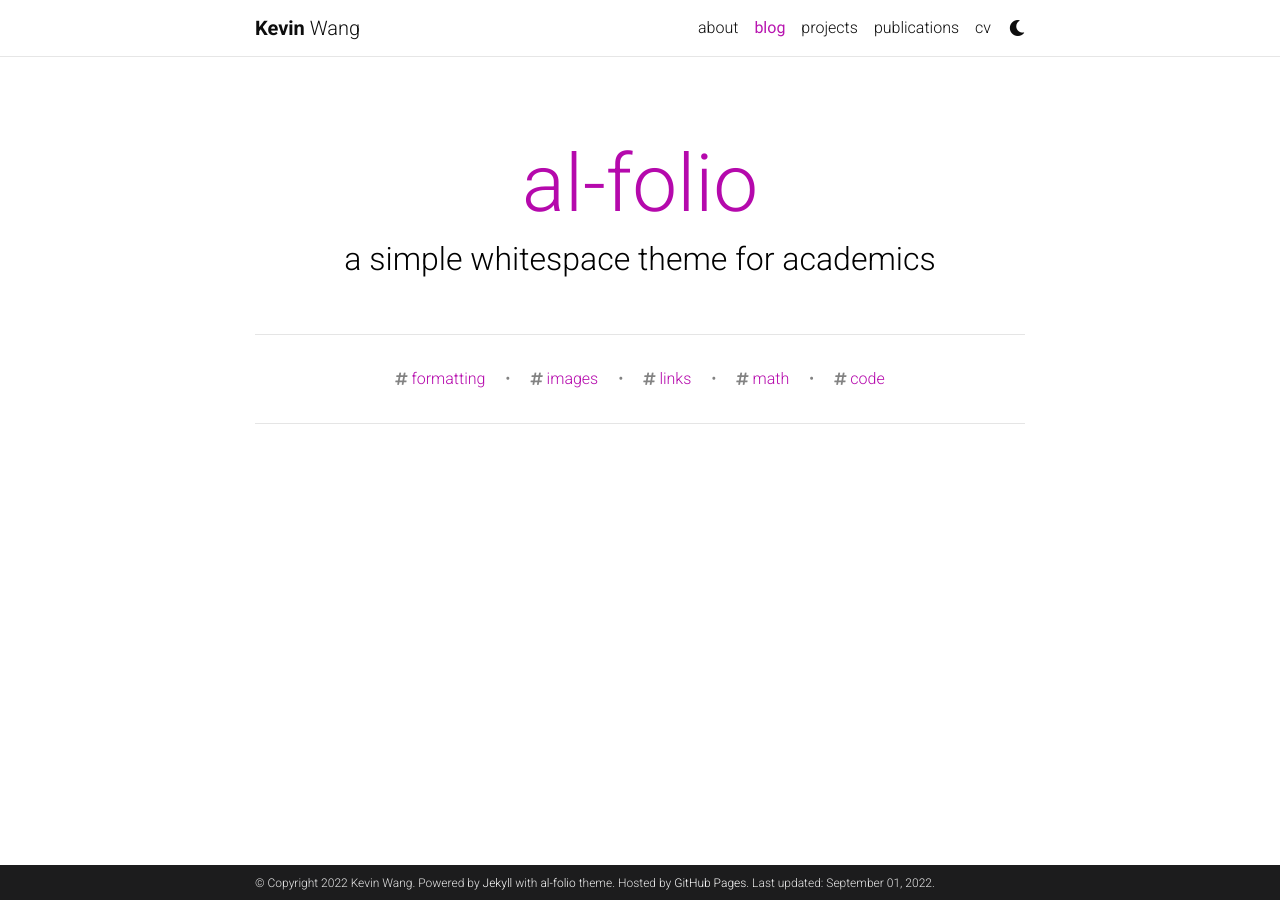
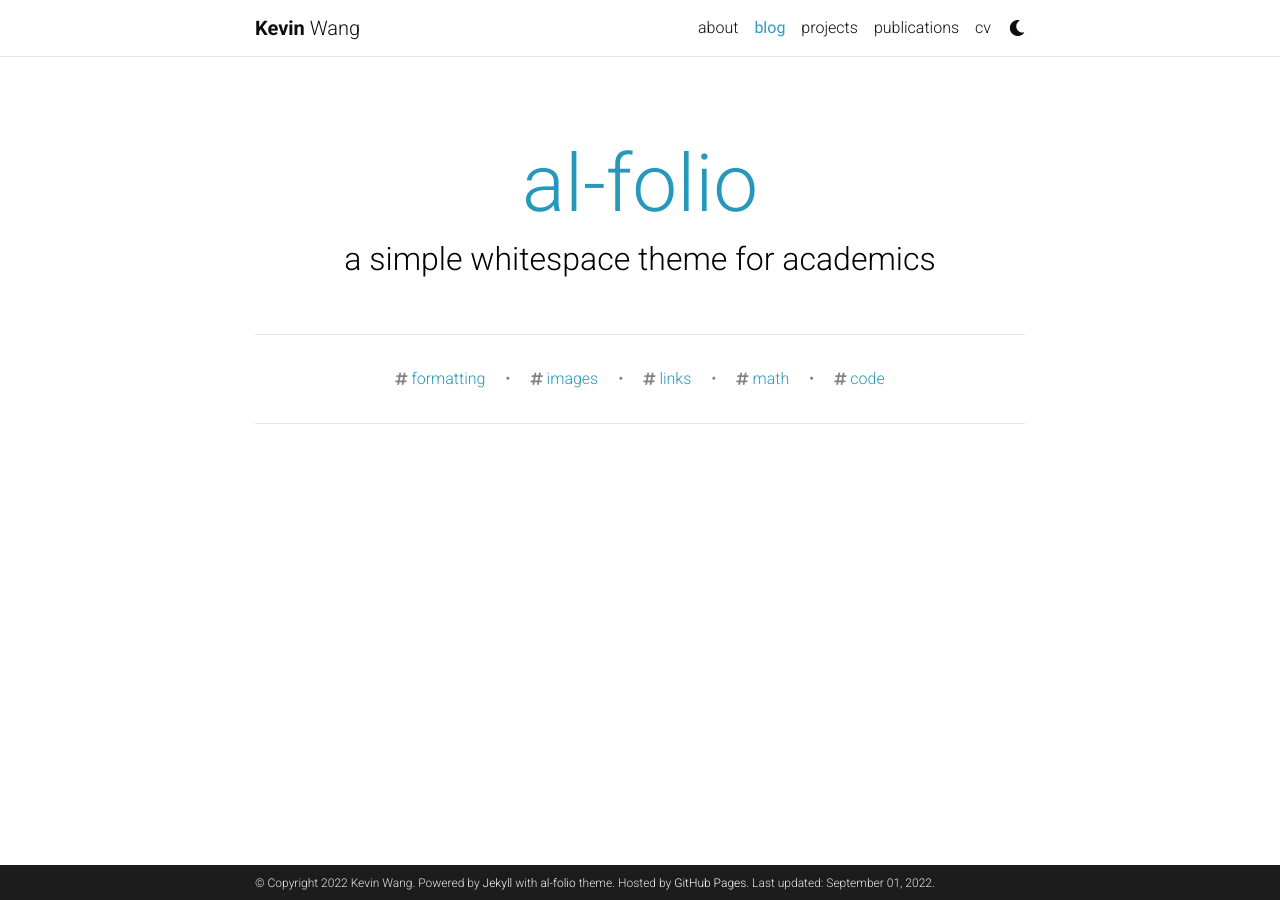
Before and after one commit to itskevinwang/itskevinwang.github.io, a Jekyll site: the page built from blog/index.html, in a window 1280 px wide. Built offline with Jekyll 4.4.1, drawn with Linux system fonts in a browser that asks for light colours; comment, search, counter and statistics services are not loaded; a style sheet for code colours, icons or effects is not loaded.

Commit message:
Fix color

```diff
--- a/_config.yml
+++ b/_config.yml
@@ -106,7 +106,7 @@
 
 # Pagination
 pagination:
-  enabled: true
+  enabled: false
 
 # Comments
 disqus_shortname: al-folio # put your disqus shortname
--- a/_sass/_themes.scss
+++ b/_sass/_themes.scss
@@ -7,8 +7,8 @@
   --global-code-bg-color: #{$code-bg-color-light};
   --global-text-color: #{$black-color};
   --global-text-color-light: #{$grey-color};
-  --global-theme-color: #{$purple-color};
-  --global-hover-color: #{$purple-color};
+  --global-theme-color: #{$cyan-color};
+  --global-hover-color: #{$cyan-color};
   --global-footer-bg-color: #{$grey-color-dark};
   --global-footer-text-color: #{$grey-color-light};
   --global-footer-link-color: #{$white-color};
```
